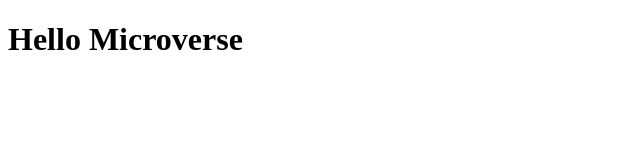
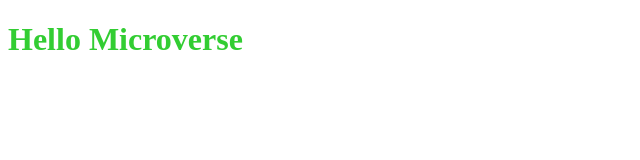
Before and after one commit to Peter-Kibet/Hello-Microverse-Project, a website: page index.html in a window 1280 px wide. Shown: the whole page, without its empty margins (0-640 px from the left). Drawn offline with Linux system fonts and the light colour scheme.

Commit message:
Configure Linter, Made changes to CSS and HTML

```diff
--- a/index.html
+++ b/index.html
@@ -4,9 +4,10 @@
     <meta charset="UTF-8">
     <meta http-equiv="X-UA-Compatible" content="IE=edge">
     <meta name="viewport" content="width=device-width, initial-scale=1.0">
+    <link rel="stylesheet" href="styles.css">
     <title>Hello Microverse Project</title>
 </head>
 <body>
-    <h1>Hello Microverse</h1>
+    <h1 class="heading">Hello Microverse</h1>
 </body>
 </html>
--- a/styles.css
+++ b/styles.css
@@ -1,3 +1,3 @@
-h1 {
+.heading {
     color: limegreen;
 }
```
Also changed, not shown: package.json (added, +418 -0 lines), .stylelintrc.json (added), 2 other files.
